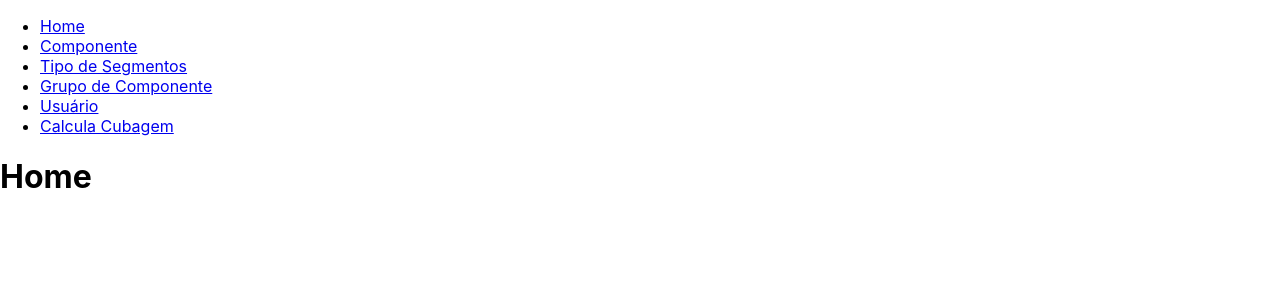
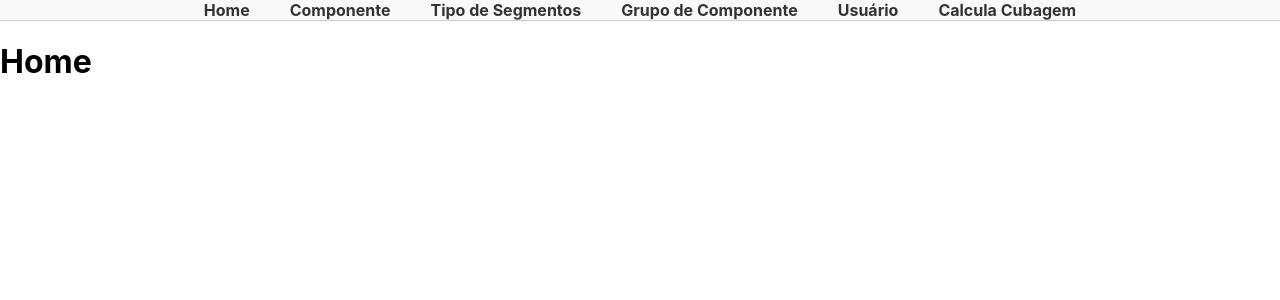
Before and after one commit to hash18/test.intelbras-frontend, a React (Create React App) app: page / in a window 1280 px wide. Shown: the top 300 px of the page. Built offline with nearby package versions, Linux system fonts and the light colour scheme.

Commit message:
correção update

```diff
--- a/src/App.js
+++ b/src/App.js
@@ -1,4 +1,5 @@
-import { BrowserRouter as Router, Route, Routes, Link} from 'react-router-dom'
+import { BrowserRouter as Router, Route, Routes, Link} from 'react-router-dom';
+import styled from 'styled-components';
 import Home from './pages/Home';
 import Component from './pages/Component';
 import SegmentType from './pages/SegmentType';
@@ -6,9 +7,44 @@ import ComponentGroup from './pages/ComponentGroup';
 import User from './pages/User';
 import CubagemComponent from './pages/CubagemComponent';
 
+// Estilizando a lista de links
+const StyledNav = styled.nav`
+  ul {
+    list-style-type: none;
+    padding: 0;
+    margin: 0;
+    display: flex;
+    justify-content: center;
+    background-color: #f8f9fa;
+    border-bottom: 1px solid #ccc;
+  }
+
+  li {
+    margin: 0 10px;
+  }
+
+  a {
+    text-decoration: none;
+    color: #333;
+    font-weight: bold;
+    padding: 10px;
+    border-bottom: 2px solid transparent;
+    transition: border-bottom-color 0.3s ease;
+
+    &:hover {
+      border-bottom-color: #007bff;
+    }
+
+    &.active {
+      border-bottom-color: #007bff;
+    }
+  }
+`;
+
 function App() {
   return (
     <Router>
+      <StyledNav>
         <ul>
           <li><Link to="/">Home</Link></li>
           <li><Link to="/component">Componente</Link></li>
@@ -17,6 +53,7 @@ function App() {
           <li><Link to="/user">Usuário</Link></li>
           <li><Link to="/cubagem">Calcula Cubagem</Link></li>
         </ul>
+      </StyledNav>
       <Routes>
         <Route path="/" element={<Home />}/>
         <Route path="/component" element={<Component />}/>
--- a/src/components/ComponentForm.js
+++ b/src/components/ComponentForm.js
@@ -83,7 +83,7 @@ const Form = ({ getComponents, onEdit, setOnEdit }) => {
 
     if (onEdit) {
       await axios
-        .put(`http://localhost:3000/component/${onEdit.id}`, {
+        .patch(`http://localhost:3000/component/${onEdit.id}`, {
           component_group_id: component.component_group_id.value,
           segment_type_id: component.segment_type_id.value,
           name: component.name.value,
--- a/src/pages/CubagemComponent.js
+++ b/src/pages/CubagemComponent.js
@@ -1,5 +1,51 @@
 import React, { useState } from 'react';
 import axios from 'axios';
+import styled from 'styled-components';
+
+// Estilizando o componente de cubagem
+const StyledCubagemComponent = styled.div`
+  max-width: 400px;
+  margin: 0 auto;
+  text-align: center;
+
+  form {
+    display: flex;
+    flex-direction: column;
+    align-items: center;
+    margin-bottom: 20px;
+
+    label {
+      margin-bottom: 10px;
+    }
+
+    input {
+      margin-left: 5px;
+    }
+
+    button {
+      margin-top: 10px;
+      padding: 8px 16px;
+      background-color: #007bff;
+      color: #fff;
+      border: none;
+      border-radius: 4px;
+      cursor: pointer;
+      transition: background-color 0.3s ease;
+
+      &:hover {
+        background-color: #0056b3;
+      }
+    }
+  }
+
+  h2 {
+    margin-bottom: 10px;
+  }
+
+  p {
+    margin-bottom: 5px;
+  }
+`;
 
 const CubagemComponent = () => {
   const [id, setId] = useState('');
@@ -19,7 +65,7 @@ const CubagemComponent = () => {
   };
 
   return (
-    <div>
+    <StyledCubagemComponent>
       <h2>Informe os dados:</h2>
       <form onSubmit={handleSubmit}>
         <label>
@@ -40,7 +86,7 @@ const CubagemComponent = () => {
           <p>Peso Líquido: {responseData.pesoLiquido}</p>
         </div>
       )}
-    </div>
+    </StyledCubagemComponent>
   );
 };
 
```
Lines whose indentation alone changed are shown as unchanged.
